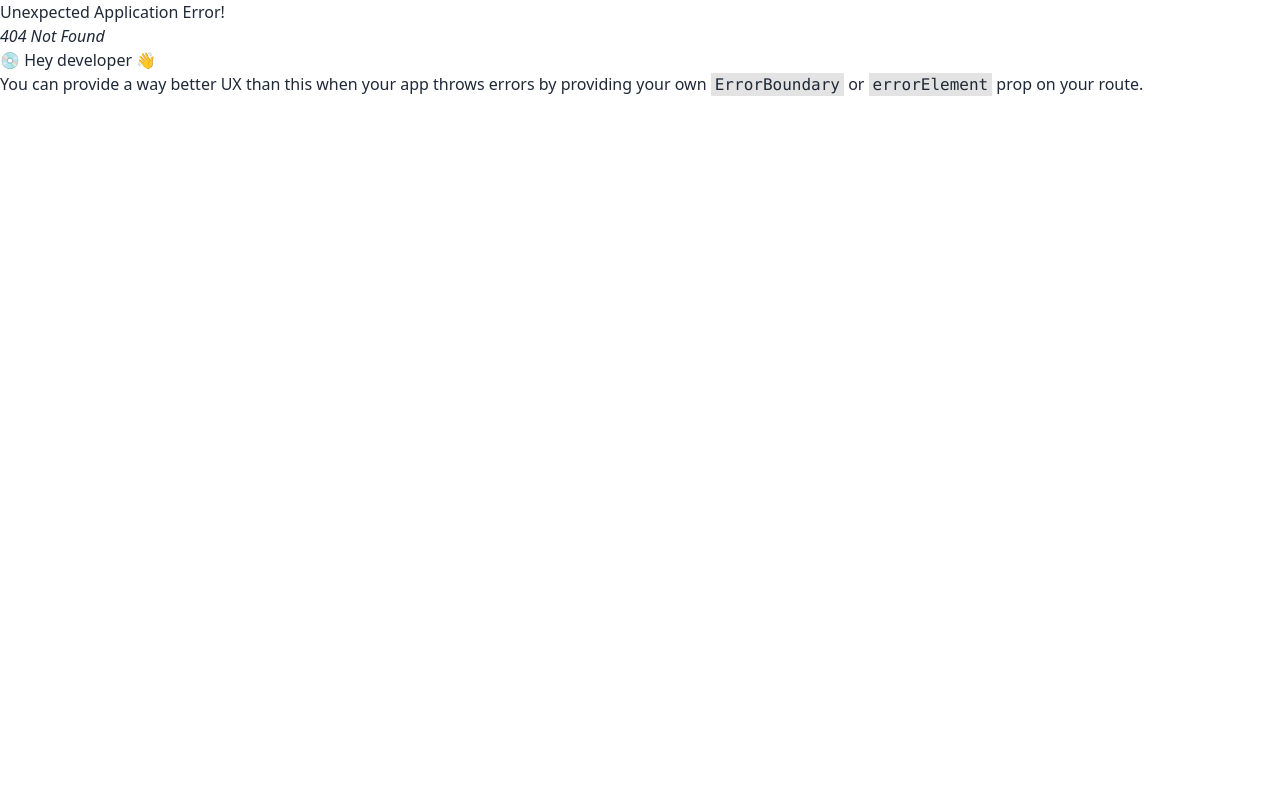
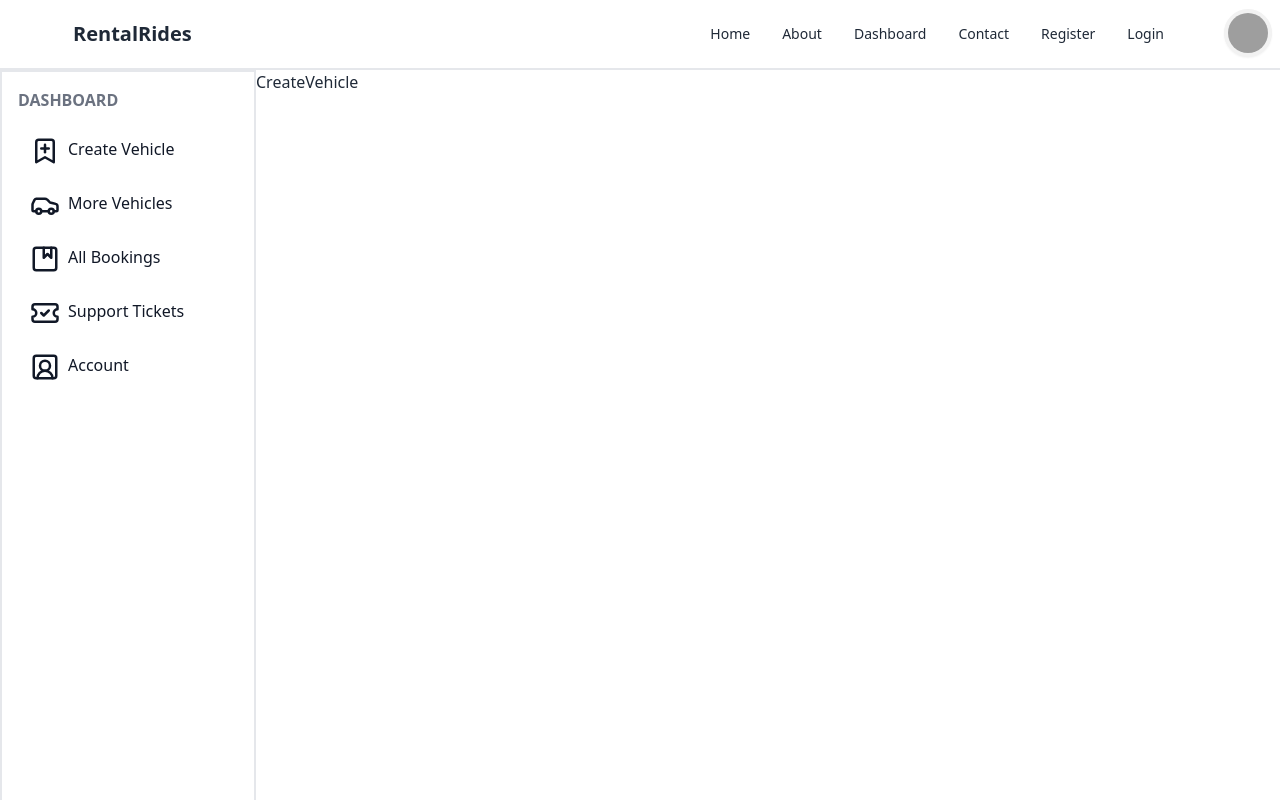
Before and after one commit to kemboi590/Rental-Rides-Client, a React (Vite) app: page /dashboard/create-vehicle in a window 1280 px wide. Before the commit this address had no page. Built offline with nearby package versions, Linux system fonts and the light colour scheme; grey boxes are pictures that could not be loaded.

Commit message:
added create vehicle by admin

```diff
--- a/src/components/drawer/drawerData.ts
+++ b/src/components/drawer/drawerData.ts
@@ -1,19 +1,18 @@
-// This are side bar menu items
 import { BookmarkPlus, Car, Album, TicketCheck, SquareUserRound } from 'lucide-react';
 
 type DrawerData = {
     id: number;
     name: string;
     icon?: undefined | any;
-    link: string; //to route to
+    link: string;
 }
 
 export const drawerData: DrawerData[] = [
     {
         id: 1,
-        name: 'Book Vehicle',
+        name: 'Create Vehicle',
         icon: BookmarkPlus,
-        link: 'book-vehicle'
+        link: 'create-vehicle'
     },
     {
         id: 2,
--- a/src/main.tsx
+++ b/src/main.tsx
@@ -11,11 +11,11 @@ import Dashboard from './pages/dashboard/Dashboard.tsx'
 import { Provider } from 'react-redux'
 import { PersistGate } from 'redux-persist/integration/react'
 import { store, persistedStore } from './app/store.ts'
-import BookVehicle from './pages/dashboard/main/BookVehicle.tsx'
 import Vehicles from './pages/dashboard/main/Vehicles.tsx'
 import AllBookings from './pages/dashboard/main/AllBookings.tsx'
 import SupportTickets from './pages/dashboard/main/SupportTickets.tsx'
 import Account from './pages/dashboard/main/Account.tsx'
+import CreateVehicle from './pages/dashboard/main/CreateVehicle.tsx';
 
 const router = createBrowserRouter([
   {
@@ -35,8 +35,8 @@ const router = createBrowserRouter([
     element: <Dashboard />,
     children: [
       {
-        path: 'book-vehicle',
-        element: <BookVehicle />
+        path: 'create-vehicle',
+        element: <CreateVehicle/>
       },
       {
         path: 'more-vehicles',
--- a/src/pages/dashboard/Dashboard.tsx
+++ b/src/pages/dashboard/Dashboard.tsx
@@ -15,8 +15,7 @@ const Dashboard = () => {
         </aside>
 
         <main className="flex-1">
-          {/* <main className="w-full bg-webcolor"> */}
-          <Outlet />
+         <Outlet />
         </main>
       </div>
     </div>
--- a/src/pages/dashboard/main/BookVehicle.tsx
+++ /dev/null
@@ -1,9 +0,0 @@
-
-
-function BookVehicle() {
-  return (
-    <div>BookVehicle</div>
-  )
-}
-
-export default BookVehicle
--- /dev/null
+++ b/src/pages/dashboard/main/CreateVehicle.tsx
@@ -0,0 +1,9 @@
+
+
+function CreateVehicle() {
+  return (
+    <div>CreateVehicle</div>
+  )
+}
+
+export default CreateVehicle
```
